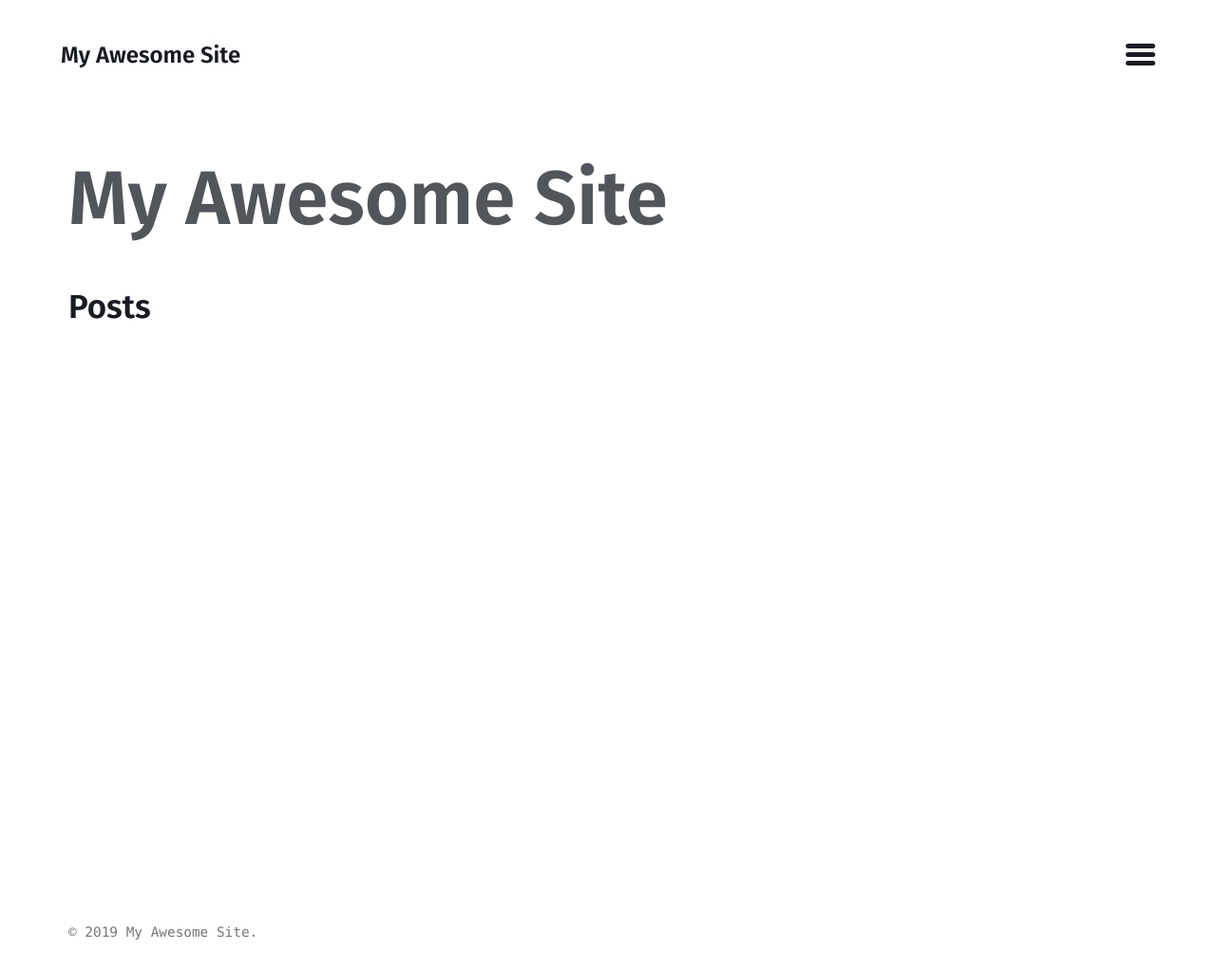
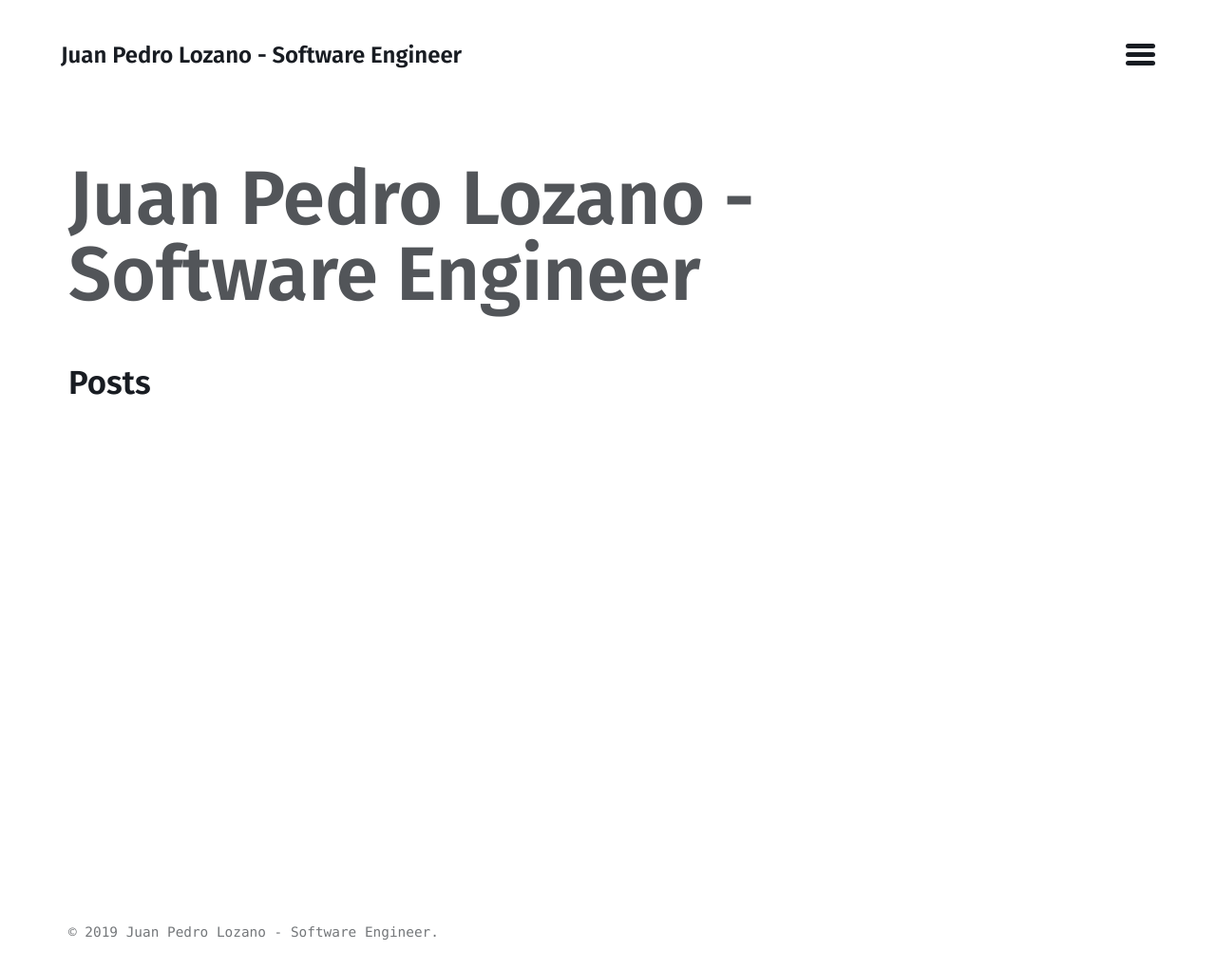
Before and after one commit to yreaction/yreaction.github.io, a Jekyll site: the page built from index.md, in a window 1280 px wide. Shown: the whole page at 95% size. Built offline with Jekyll 4.4.1, drawn with Linux system fonts in a browser that asks for light colours.

Commit message:
basic config

```diff
--- a/_config.yml
+++ b/_config.yml
@@ -14,17 +14,17 @@
 # You can create any custom variable you would like, and they will be accessible
 # in the templates via {{ site.myvariable }}.
 lang: en-US
-title: My Awesome Site
+title: Juan Pedro Lozano - Software Engineer
 email:
 description:
 baseurl: # the optional subpath of your site, e.g. "/blog"
 url: # the base hostname & protocol for your site e.g. "https://mmistakes.github.io"
 author:
-  name:
+  name: Juan Pedro Lozano Baño
   twitter:
   picture:
 twitter_username:
-github_username:
+github_username: yreaction
 logo: # path of site logo, e.g. "/assets/images/logo.png"
 search: # true, false (default)
 search_full_content: false # true, false (default)
```
